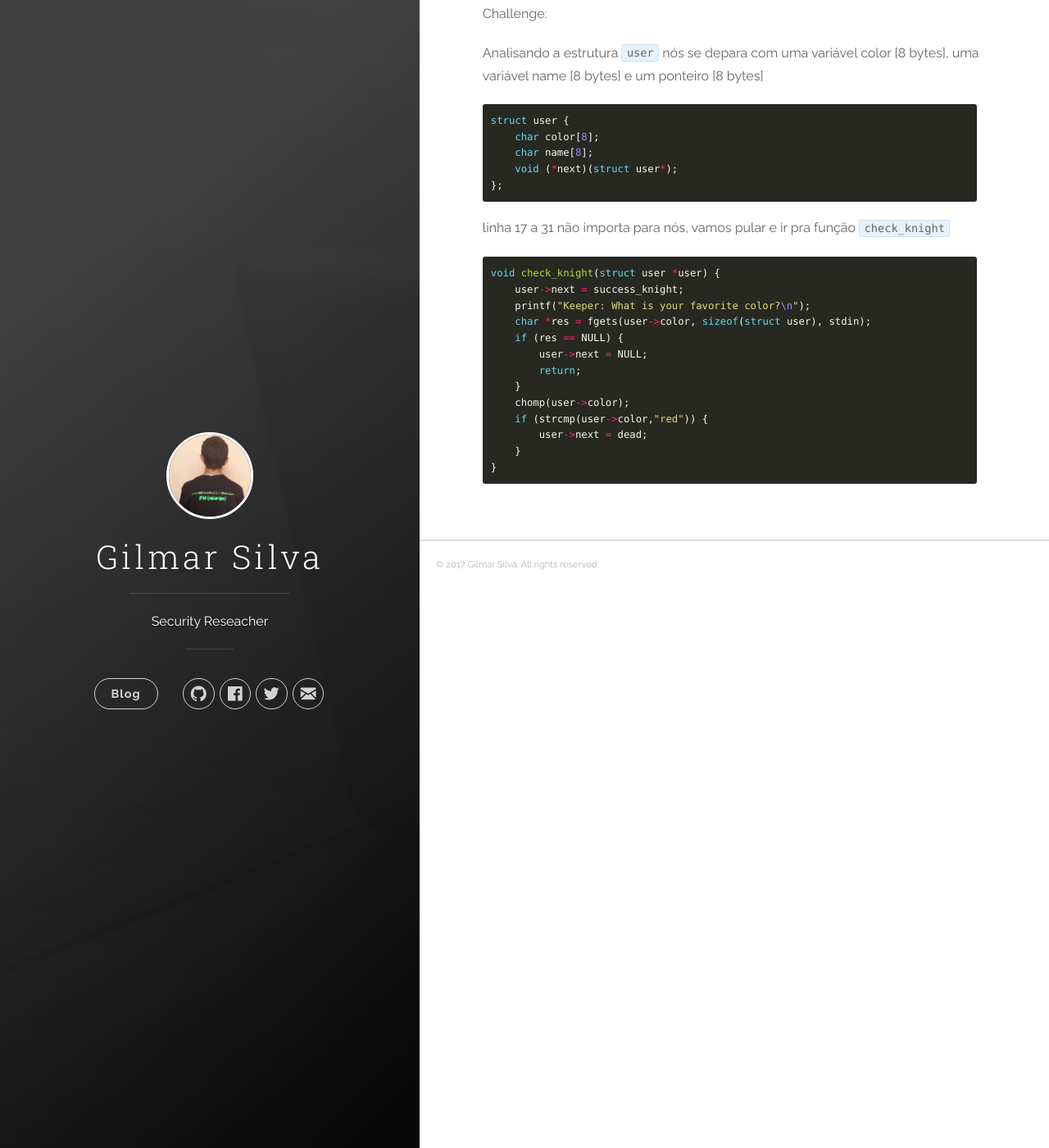
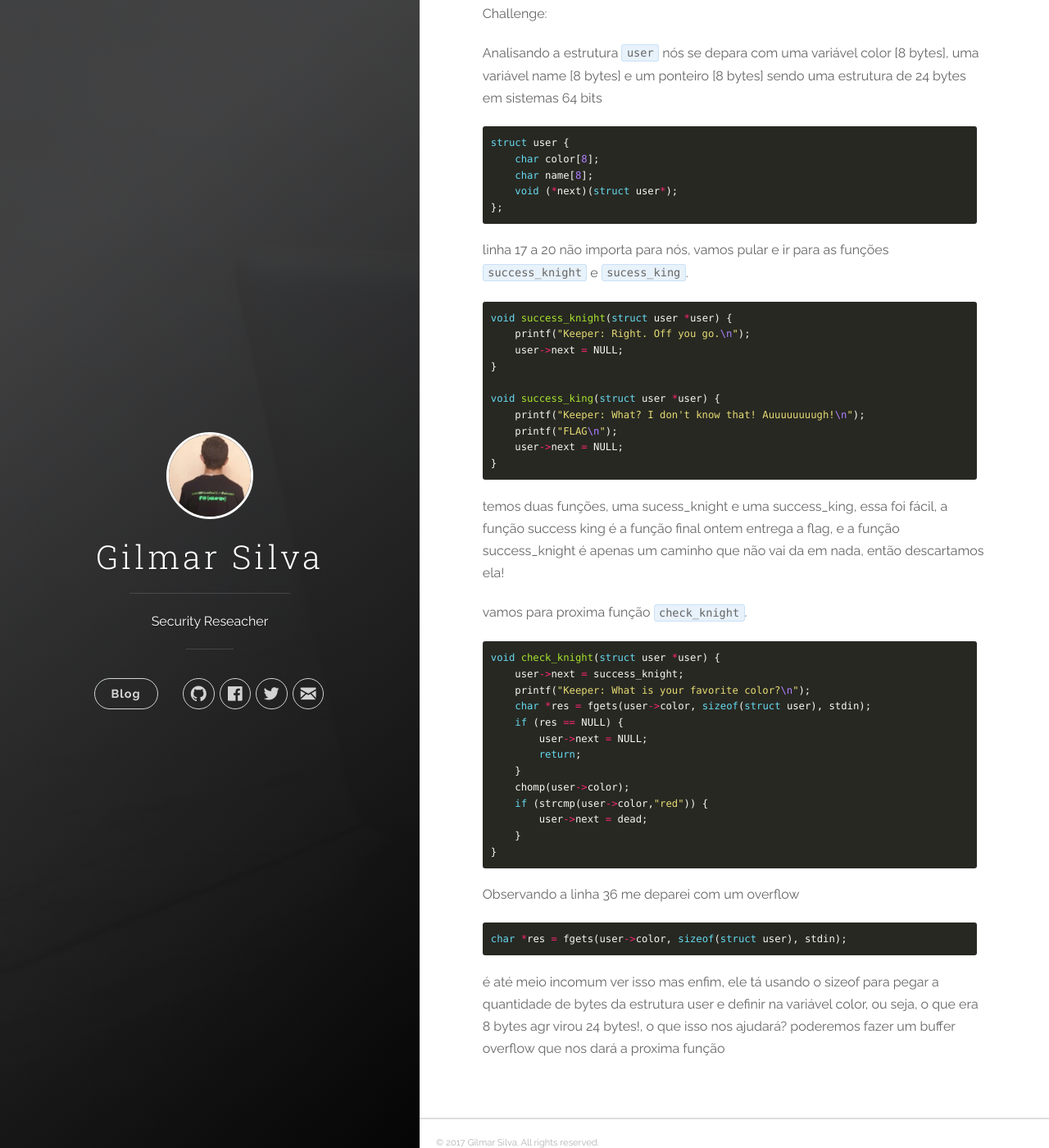
Before and after one commit to k13w/heavenh.github.io, a Jekyll site: the page built from _posts/2017-10-14-red-is-dead-Can-Cwic-2017.md, in a window 1280 px wide and 1400 px high, scrolled down 213 px. Shown: the whole window at 82% size. Built offline with Jekyll 4.4.1, drawn with Linux system fonts in a browser that asks for light colours; nearby versions of some CDN libraries.

Commit message:
:hammer:
:hammer:

````diff
--- a/_posts/2017-10-14-red-is-dead-Can-Cwic-2017.md
+++ b/_posts/2017-10-14-red-is-dead-Can-Cwic-2017.md
@@ -7,6 +7,7 @@ tags: [Can CWIC CTF 2017]
 Challenge:
 
 Analisando a estrutura `user` nós se depara com uma variável color [8 bytes], uma variável name [8 bytes] e um ponteiro [8 bytes]
+sendo uma estrutura de 24 bytes em sistemas 64 bits
 
 ``` c
 struct user {
@@ -16,7 +17,23 @@ struct user {
 };
 ```
 
-linha 17 a  31 não importa para nós, vamos pular e ir pra função `check_knight`
+linha 17 a  20 não importa para nós, vamos pular e ir para as funções `success_knight` e `sucess_king`.
+``` c
+void success_knight(struct user *user) {
+    printf("Keeper: Right. Off you go.\n");
+    user->next = NULL;
+}
+
+void success_king(struct user *user) {
+    printf("Keeper: What? I don't know that! Auuuuuuuugh!\n");
+    printf("FLAG\n");
+    user->next = NULL;
+}
+```
+temos duas funções, uma sucess_knight e uma success_king, essa foi fácil, a função success king é a função final ontem entrega a
+flag, e a função success_knight é apenas um caminho que não vai da em nada, então descartamos ela!
+
+vamos para proxima função `check_knight`.
 ``` c
 void check_knight(struct user *user) {
     user->next = success_knight;
@@ -32,3 +49,10 @@ void check_knight(struct user *user) {
     }
 }
 ```
+Observando a linha 36 me deparei com um overflow
+``` c
+char *res = fgets(user->color, sizeof(struct user), stdin);
+```
+é até meio incomum ver isso mas enfim, ele tá usando o sizeof para pegar a quantidade de bytes da estrutura user e definir
+na variável color, ou seja, o que era 8 bytes agr virou 24 bytes!, o que isso nos ajudará?
+poderemos fazer um buffer overflow que nos dará a proxima função
````
